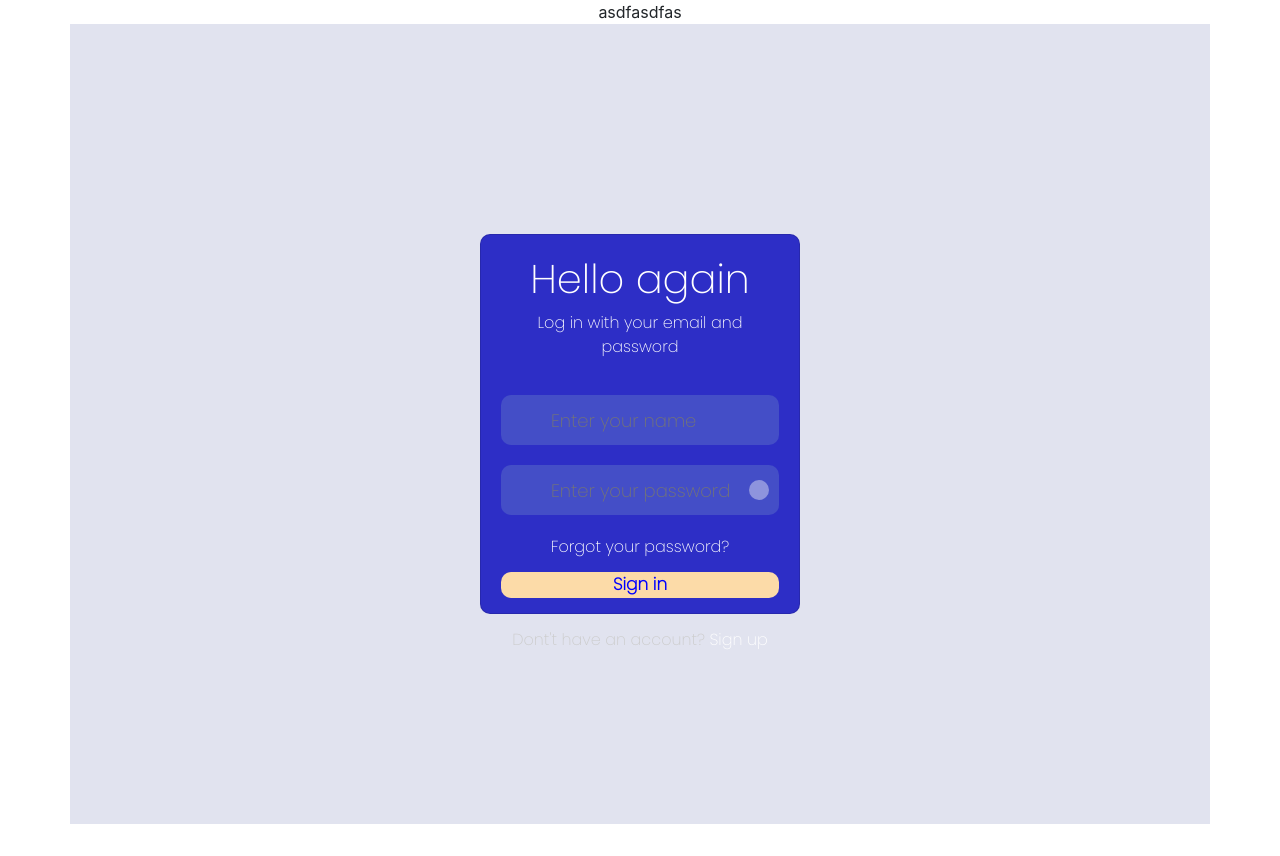
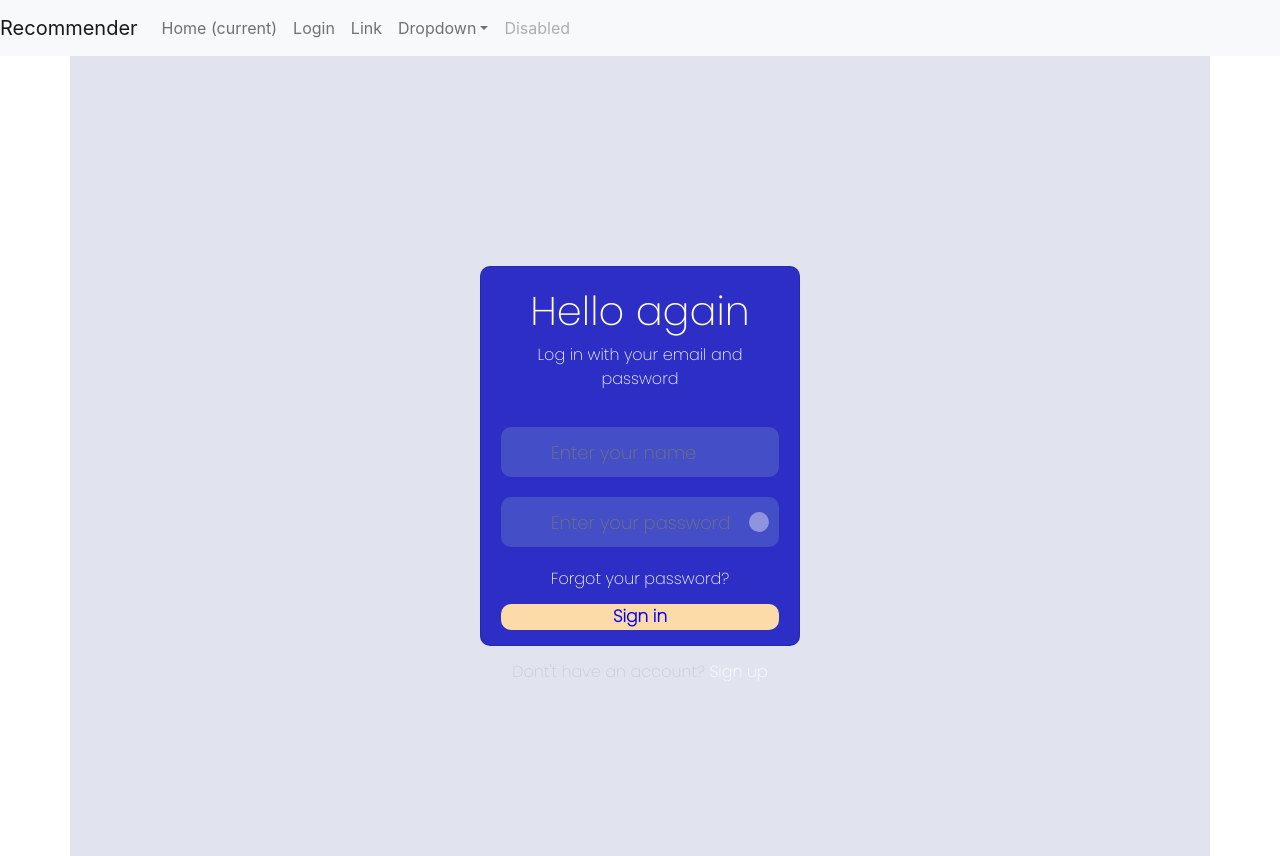
Before and after one commit to vaibhav31s/recommender, a React (Create React App) app: page /login in a window 1280 px wide. Before the commit the page ends 824 px from the top, so only its background shows below. Built offline with nearby package versions, Linux system fonts and the light colour scheme.

Commit message:
dashboard navbar

```diff
--- a/package.json
+++ b/package.json
@@ -8,6 +8,7 @@
     "@testing-library/user-event": "^13.5.0",
     "react": "^18.2.0",
     "react-dom": "^18.2.0",
+    "react-icons": "^4.4.0",
     "react-router-dom": "^5.3.3",
     "react-scripts": "5.0.1",
     "web-vitals": "^2.1.4"
--- a/src/App.js
+++ b/src/App.js
@@ -2,6 +2,7 @@
 import './App.css';
 import NavBar from './NavBar/navbar';
 import Login from './Login/login';
+import  Dashboard from './dashboard/Dashboard';
 import {
   BrowserRouter as Router,
   Switch,
@@ -19,8 +20,11 @@ function App() {
             <Route exact path="/">
               <div> hello</div>
               </Route>
-            <Route path="/login">
+              <Route path="/login">
               <Login />
+            </Route>
+            <Route path="/dashboard">
+              <Dashboard />
             </Route>
             <Route path="/register">
               <Register />
--- a/src/NavBar/navbar.js
+++ b/src/NavBar/navbar.js
@@ -1,9 +1,42 @@
 import React, { Component } from 'react'
-
+import { Link } from 'react-router-dom'
 export class navbar extends Component {
   render() {
     return (
-      <div>asdfasdfas</div>
+      <div><nav class="navbar navbar-expand-lg navbar-light bg-light">
+      <a class="navbar-brand" href="#">Recommender</a>
+      <button class="navbar-toggler" type="button" data-toggle="collapse" data-target="#navbarSupportedContent" aria-controls="navbarSupportedContent" aria-expanded="false" aria-label="Toggle navigation">
+        <span class="navbar-toggler-icon"></span>
+      </button>
+
+      <div class="collapse navbar-collapse" id="navbarSupportedContent">
+        <ul class="navbar-nav mr-auto">
+          <li class="nav-item active">
+            <a class="nav-link" href="#">Home <span class="sr-only">(current)</span></a>
+          </li>
+          <li class="nav-item">
+            <Link class="nav-link" to="/login">Login</Link>
+          </li>
+          <li class="nav-item">
+            <a class="nav-link" href="#">Link</a>
+          </li>
+          <li class="nav-item dropdown">
+            <a class="nav-link dropdown-toggle" href="#" id="navbarDropdown" role="button" data-toggle="dropdown" aria-haspopup="true" aria-expanded="false">
+              Dropdown
+            </a>
+            <div class="dropdown-menu" aria-labelledby="navbarDropdown">
+              <a class="dropdown-item" href="#">Action</a>
+              <a class="dropdown-item" href="#">Another action</a>
+              <div class="dropdown-divider"></div>
+              <a class="dropdown-item" href="#">Something else here</a>
+            </div>
+          </li>
+          <li class="nav-item">
+            <a class="nav-link disabled" href="#" tabindex="-1" aria-disabled="true">Disabled</a>
+          </li>
+        </ul>
+      </div>
+    </nav></div>
     )
   }
 }
--- a/src/Register/register.js
+++ b/src/Register/register.js
@@ -1,10 +1,9 @@
-import React, { Component } from 'react';
-export class register extends Component {
-  render() {
-    return (
-        <div>register</div>
-    )
-  }
+import React from 'react'
+
+const register = () => {
+  return (
+    <div>register</div>
+  )
 }
 
 export default register
```
Also changed, not shown: src/dashboard/dashboard.css (added), src/search/Search.js (added), src/search/search.css (added), 1 other file (tests, documents, lock files or other folders).
